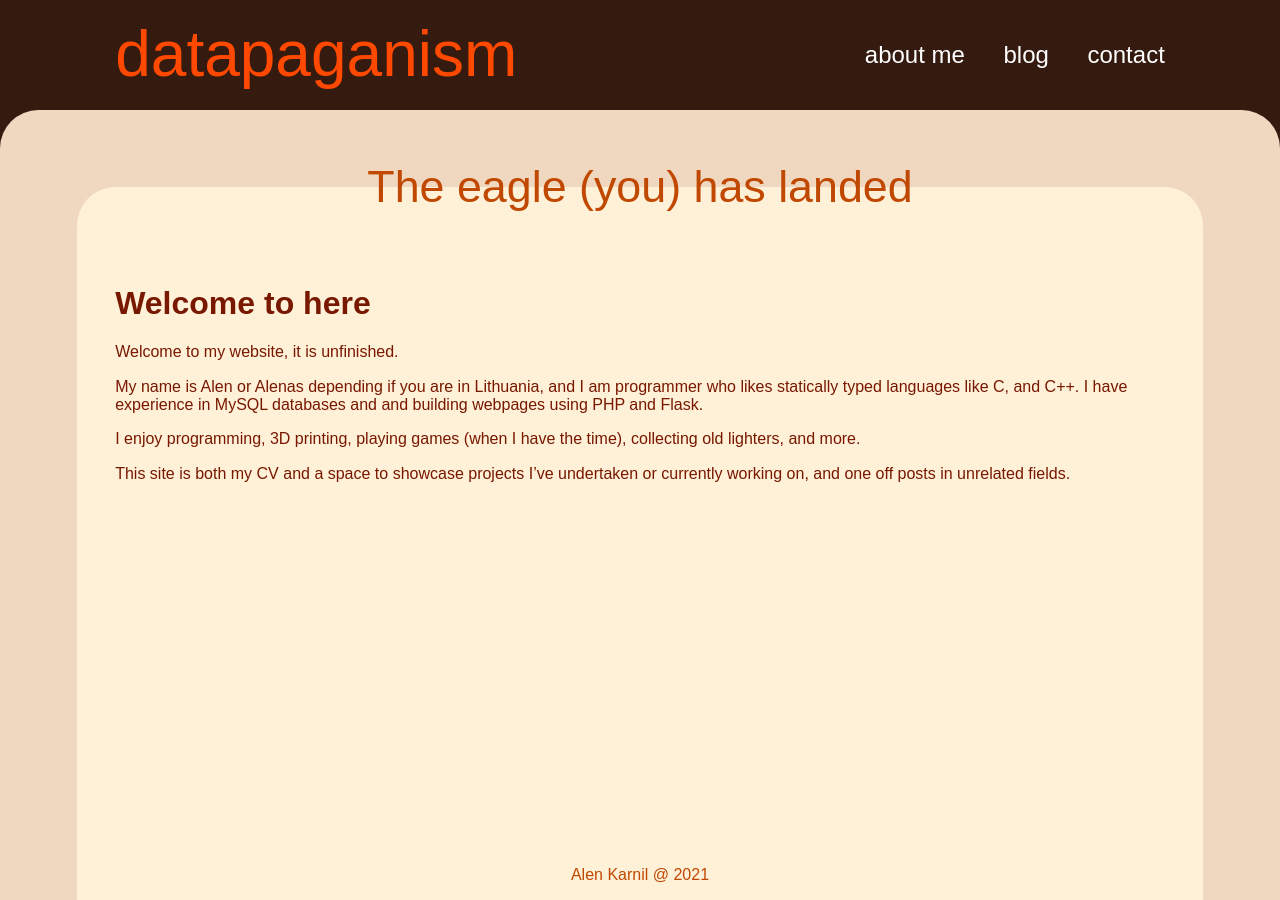
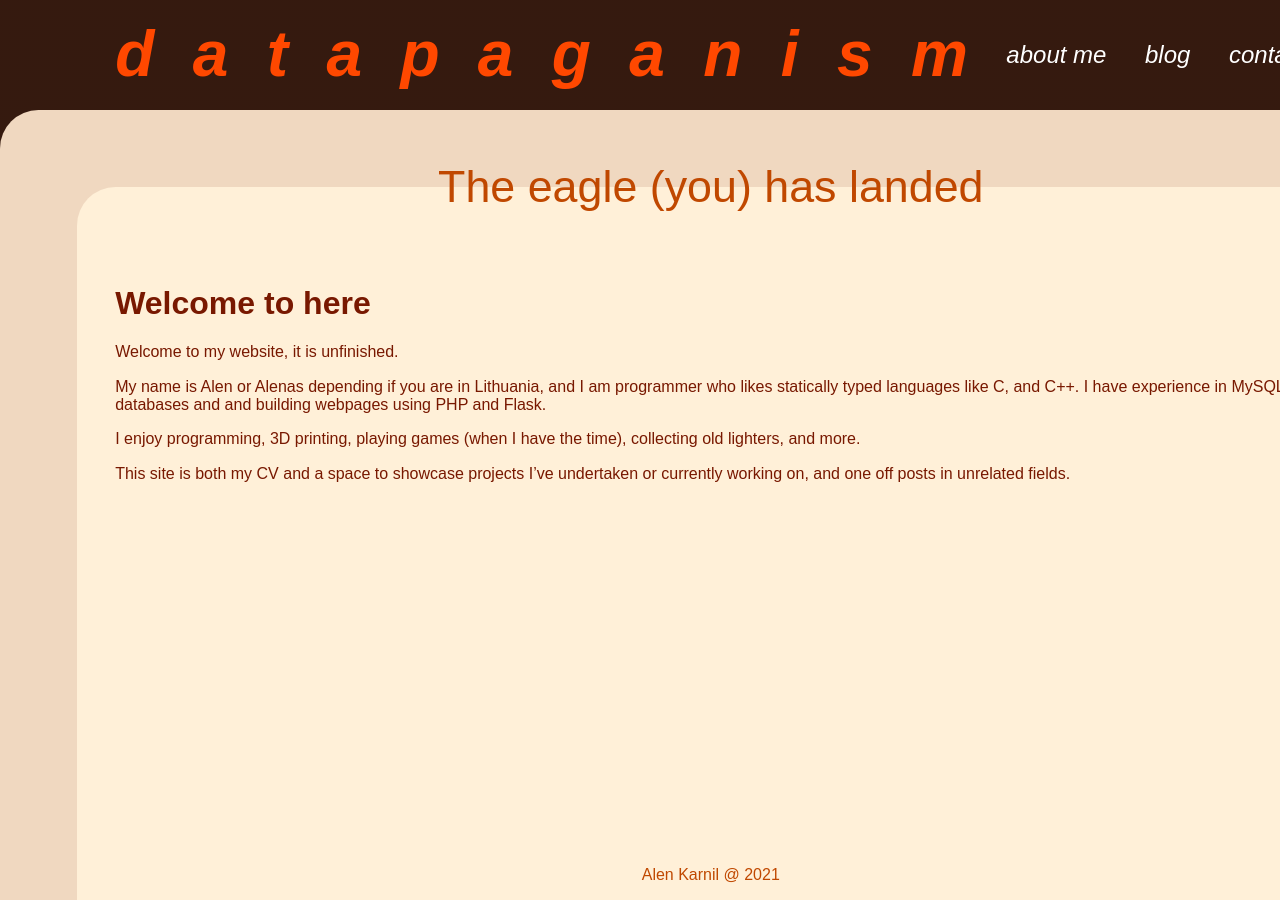
Before and after one commit to datapaganism/datapaganism.github.io, a Jekyll site: the page built from index.md, in a window 1280 px wide. Built offline with Jekyll 4.4.1, drawn with Linux system fonts in a browser that asks for light colours.

Commit message:
added italics and spacing to header

```diff
--- a/assets/css/main.css
+++ b/assets/css/main.css
@@ -111,6 +111,7 @@
         justify-content: center;
         align-content: center;
         text-transform: lowercase;
+        font-style: italic;
     }
 
     nav .nav__link:hover
@@ -128,6 +129,12 @@
         text-align: center;
         color: rgba(var(--navbar), 1);
         text-decoration: none;
+
+        font-style: italic;
+        letter-spacing: 0.6em;
+        font-weight: bold;
+        font-size: 37px;
+
     }
 
 
```
